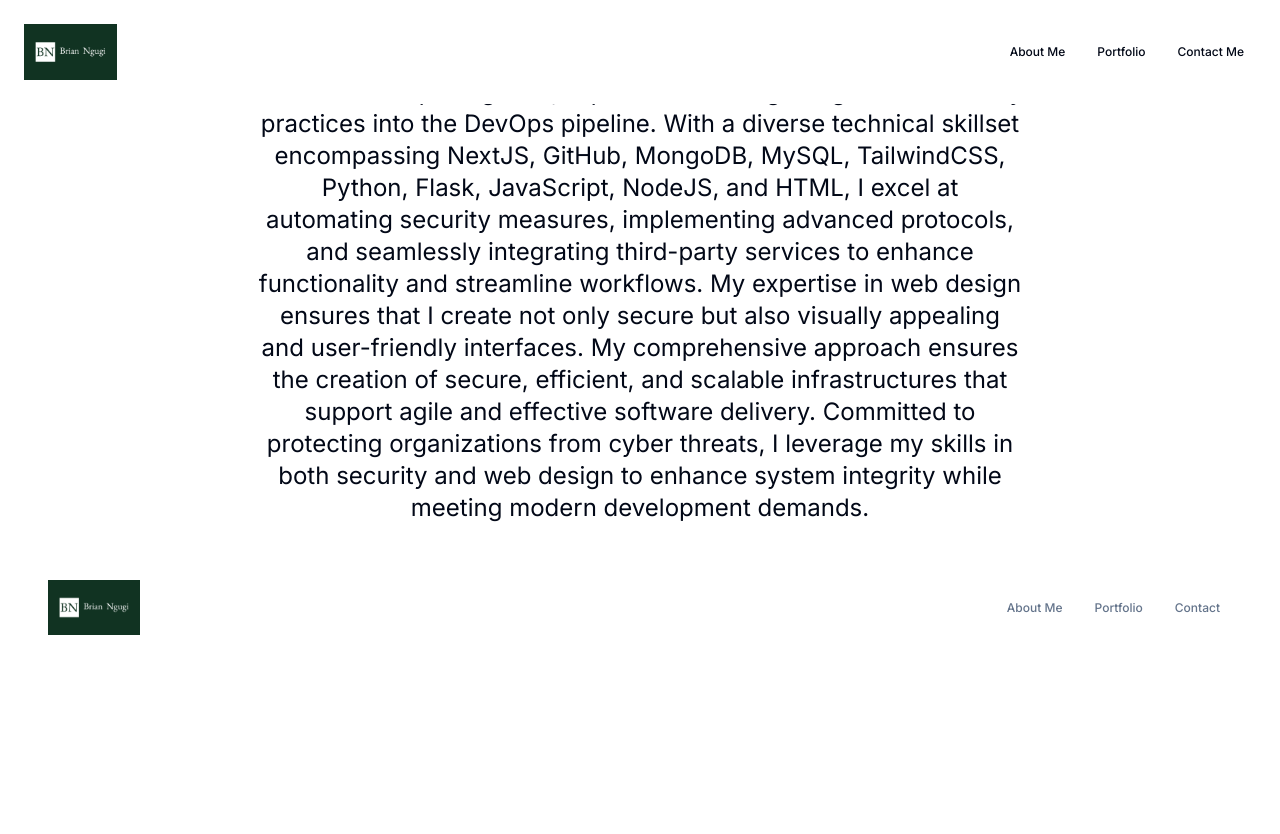
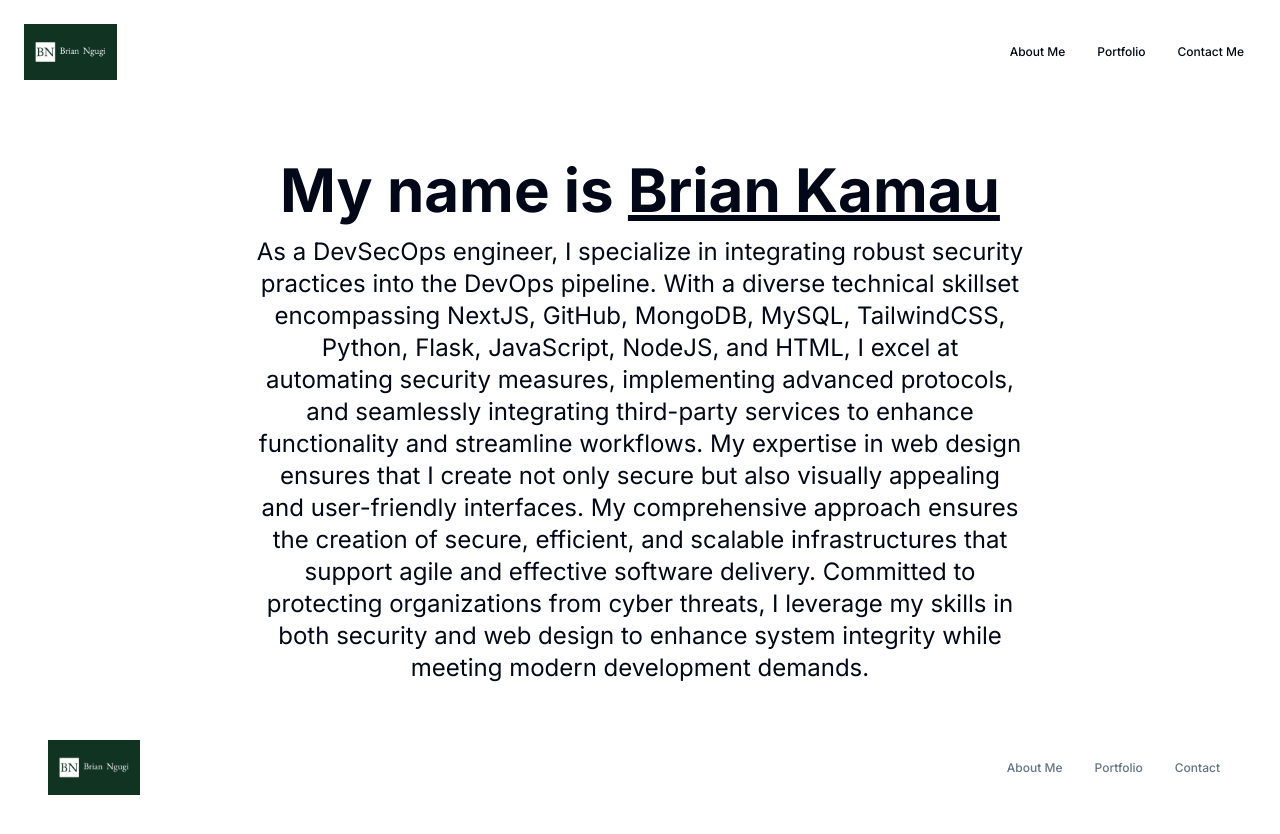
Before and after one commit to CARTOON01/cartoon, a Next.js app: page / in a window 1280 px wide. Shown: the top 834 px of the page. Before the commit the page ends 800 px from the top, so only its background shows below. Built offline with nearby package versions, Linux system fonts and the light colour scheme.

Commit message:
Add HomeLayout component to main layout

```diff
--- /dev/null
+++ b/app/(main)/layout.tsx
@@ -0,0 +1,18 @@
+import { Header } from "./_components/header";
+
+const HomeLayout = ({
+    children
+}: {
+    children: React.ReactNode;
+}) => {
+    return (
+        <div className="h-full dark:bg-[#1F1F1F]">
+            <Header />
+            <main className="h-full pt-40">
+                {children}
+            </main>
+        </div>
+     );
+}
+
+export default HomeLayout;
```
